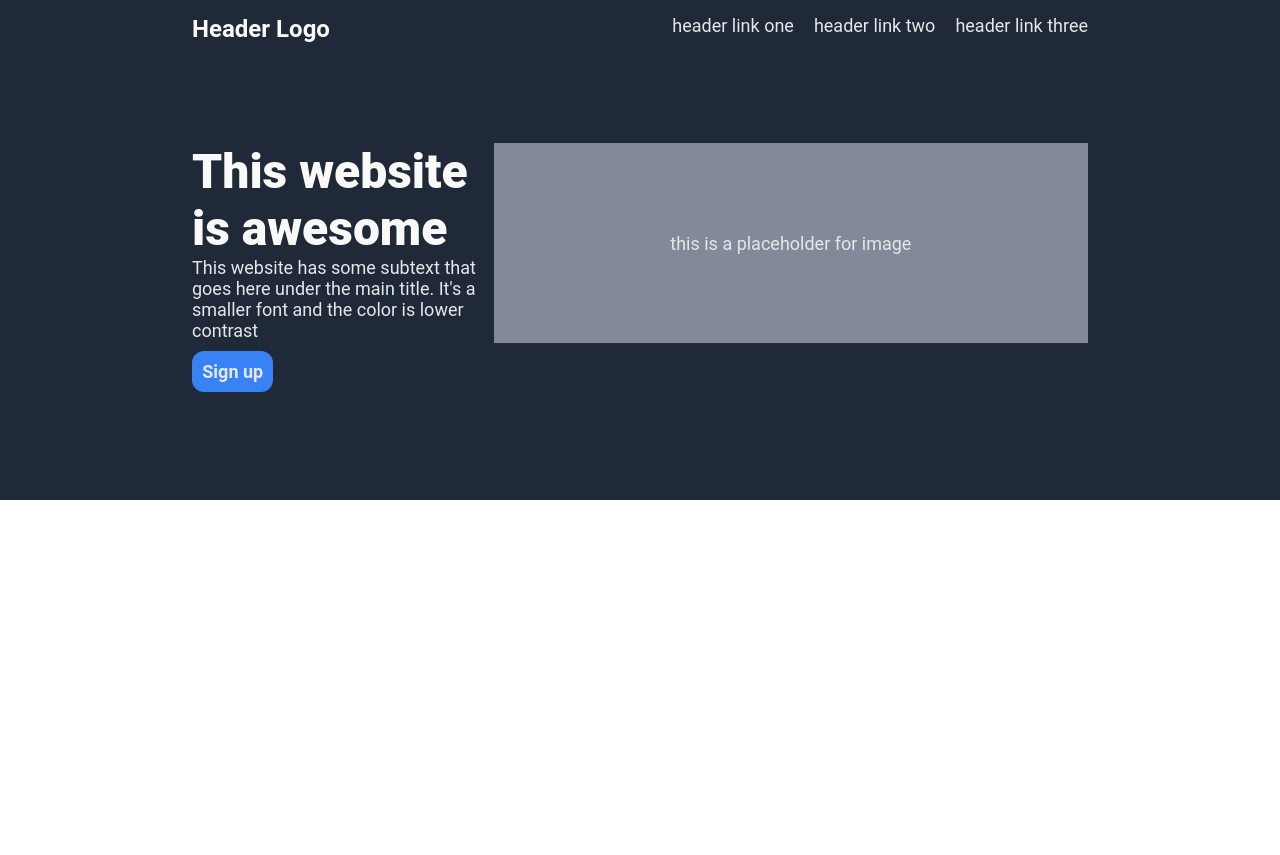
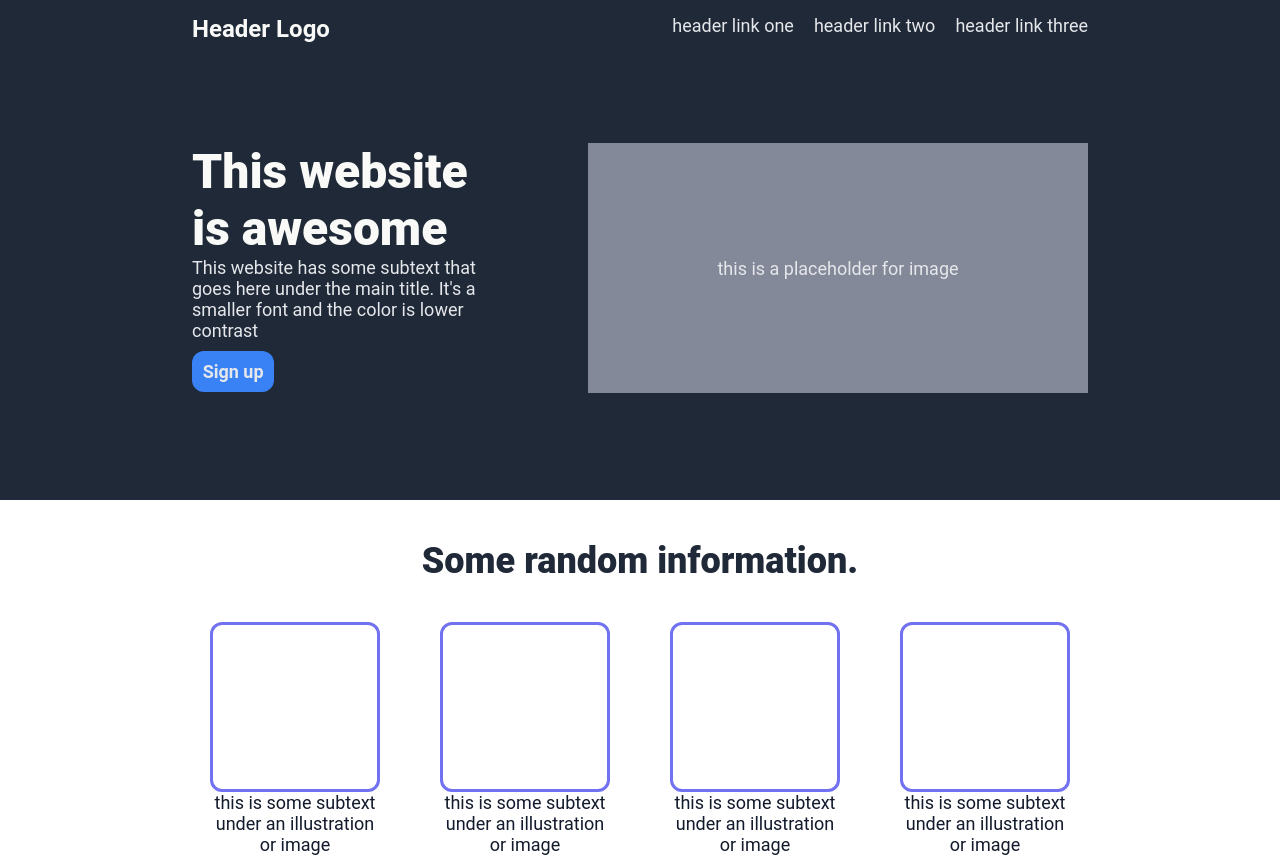
Before and after one commit to deprus/odin-landing, a plain HTML site: page index.html in a window 1280 px wide. Before the commit the page ends 800 px from the top, so only its background shows below. Drawn offline with Linux system fonts and the light colour scheme.

Commit message:
Add information

```diff
--- a/index.html
+++ b/index.html
@@ -20,13 +20,36 @@
       </div>
       <div class="header_section">
         <div class="text_section">
-          <div class="text">This website is awesome</div>
+          <h1 class="text">This website is awesome</h1>
           <div class="subtext">This website has some subtext that goes here under the main title. It's a smaller font and the color is lower contrast</div>
-          <div class="button"><button>Sign up</button></div>
+          <div class="button"><button class="button_header">Sign up</button></div>
         </div>
         <div class="image">this is a placeholder for image</div>
       </div>
     </div>
   </header>
+  <main>
+    <div class="information">
+      <h2 class="information_title">Some random information.</h2>
+      <div class="information_subsections">
+        <div class="information_subsection">
+          <div class="image_information"></div>
+          <div class="information_text">this is some subtext under an illustration or image</div>
+        </div>
+        <div class="information_subsection">
+          <div class="image_information"></div>
+          <div class="information_text">this is some subtext under an illustration or image</div>
+        </div>
+        <div class="information_subsection">
+          <div class="image_information"></div>
+          <div class="information_text">this is some subtext under an illustration or image</div>
+        </div>
+        <div class="information_subsection">
+          <div class="image_information"></div>
+          <div class="information_text">this is some subtext under an illustration or image</div>
+        </div>
+      </div>
+    </div>
+  </main>
 </body>
 </html>
--- a/style.css
+++ b/style.css
@@ -61,7 +61,7 @@
     font-size: 18px;
 }
 
-button {
+.button_header {
     background-color: #3882F6;
     margin-top: 10px;
     color: #E5E7EB;
@@ -78,9 +78,38 @@ button {
     justify-content: center;
     align-items: center;
     background-color: rgb(132, 137, 153);
-    width: 600px;
-    height: 200px;
+    width: 500px;
+    height: 250px;
     color: #E5E7EB;
     font-size: 18px;
     margin: 0;
 }
+
+.information_title {
+    text-align: center;
+    margin: 40px;
+    font-size: 36px;
+    font-weight: 800;
+    color: #1F2937;
+}
+
+.information_subsections {
+    display: flex;
+    justify-content: center;
+}
+
+.information_subsection {
+    width: 170px;
+    height 100px;
+    color: #121a2c;
+    font-size: 18px;
+    text-align: center;
+    margin: 0 30px;
+}
+
+.image_information {
+    border: 3px solid rgb(113, 113, 241);
+    width: 170px;
+    height: 170px;
+    border-radius: 12px;
+}
```
